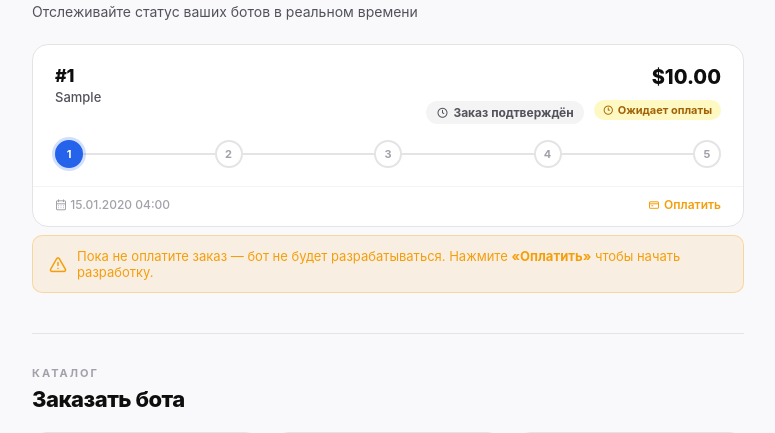
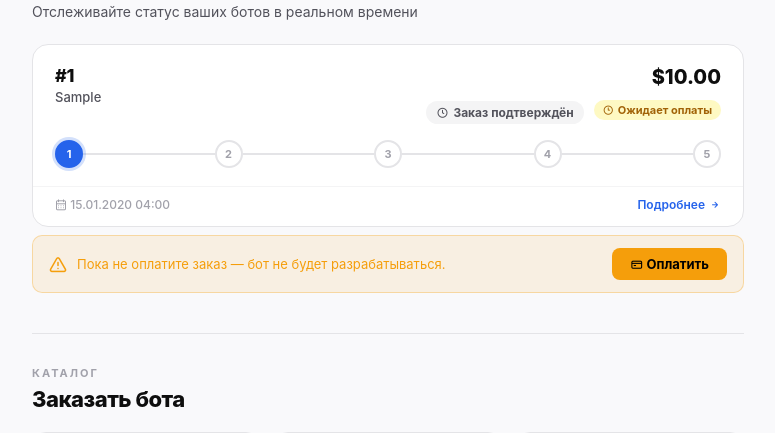
Before and after one commit to Nurmuhammad15/botsmith, a Django app: page /orders/ in a window 1280 px wide. Shown: the part 151-584 px from the top of the page, without its empty margins (252-1027 px from the left). Run offline with Django 5.2, Linux system fonts and the light colour scheme; a user stored in the database is signed in; tables that the repository leaves empty hold one stand-in row (values such as "Sample post").

Commit message:
hahahaha

```diff
--- a/orders/templates/orders/client.html
+++ b/orders/templates/orders/client.html
@@ -172,7 +172,7 @@
   {% if orders %}
     {% for order in orders %}
     <div class="order-wrap {% if order.status != 5 or not order.delivery %}order-wrap-single{% endif %}">
-    <a href="{% if order.payment_status == 'paid' %}/orders/{{ order.order_id }}/{% else %}/payment/payme/{{ order.order_id }}/{% endif %}" class="order-card" id="card-{{ order.order_id }}">
+    <a href="/orders/{{ order.order_id }}/" class="order-card" id="card-{{ order.order_id }}">
       <div class="order-head">
         <div>
           <div class="order-id">#{{ order.order_id }}</div>
@@ -209,17 +209,16 @@
       </div>
       <div class="order-date">
         <span><i class="uil uil-calendar-alt"></i> {{ order.created_at|date:"d.m.Y H:i" }}</span>
-        {% if order.payment_status == 'paid' %}
-          <span class="view-link">Подробнее <i class="uil uil-arrow-right"></i></span>
-        {% else %}
-          <span class="view-link" style="color:#f59e0b;"><i class="uil uil-credit-card"></i> Оплатить</span>
-        {% endif %}
+        <span class="view-link">Подробнее <i class="uil uil-arrow-right"></i></span>
       </div>
     </a>
     {% if order.payment_status != 'paid' %}
-    <div style="background:rgba(245,158,11,.1);border:1px solid rgba(245,158,11,.3);border-radius:10px;padding:12px 16px;margin-top:8px;display:flex;align-items:center;gap:10px;">
-      <i class="uil uil-exclamation-triangle" style="color:#f59e0b;font-size:18px;flex-shrink:0"></i>
-      <p style="margin:0;font-size:13px;color:#f59e0b;">Пока не оплатите заказ — бот не будет разрабатываться. Нажмите <strong>«Оплатить»</strong> чтобы начать разработку.</p>
+    <div style="background:rgba(245,158,11,.1);border:1px solid rgba(245,158,11,.3);border-radius:10px;padding:12px 16px;margin-top:8px;display:flex;align-items:center;justify-content:space-between;gap:10px;flex-wrap:wrap;">
+      <div style="display:flex;align-items:center;gap:10px;">
+        <i class="uil uil-exclamation-triangle" style="color:#f59e0b;font-size:18px;flex-shrink:0"></i>
+        <p style="margin:0;font-size:13px;color:#f59e0b;">Пока не оплатите заказ — бот не будет разрабатываться.</p>
+      </div>
+      <a href="/payment/payme/{{ order.order_id }}/" style="background:#f59e0b;color:#000;border:none;border-radius:8px;padding:8px 18px;font-weight:700;font-size:13px;cursor:pointer;text-decoration:none;white-space:nowrap;"><i class="uil uil-credit-card"></i> Оплатить</a>
     </div>
     {% endif %}
 
@@ -340,33 +339,20 @@
 <div class="modal-overlay" id="modalOverlay" onclick="closeModal()">
   <div class="modal-box" onclick="event.stopPropagation()">
     <h2 id="modalTitle">Оформить заказ</h2>
-    <p class="modal-sub" id="modalDesc">Выберите способ оплаты и подтвердите заказ</p>
+    <p class="modal-sub" id="modalDesc">Подтвердите заказ — оплатить можно позже</p>
     <div class="modal-price" id="modalPrice">$0</div>
-
-    <div class="pay-label"><i class="uil uil-credit-card"></i> Способ оплаты</div>
-    <div class="pay-methods">
-      <div class="pay-method selected" id="pm-payme" onclick="selectMethod('payme')">
-        <div class="pm-logo payme-color">P</div>
-        <div class="pm-name">Payme</div>
-        <div class="pm-sub">Visa / MC / Uzcard</div>
-      </div>
-      <div class="pay-method" id="pm-click" onclick="selectMethod('click')">
-        <div class="pm-logo click-color">C</div>
-        <div class="pm-name">Click</div>
-        <div class="pm-sub">Humo / Uzcard</div>
-      </div>
+    <div style="background:rgba(99,102,241,.1);border:1px solid rgba(99,102,241,.3);border-radius:10px;padding:12px 14px;font-size:13px;color:#a5b4fc;margin-bottom:16px;">
+      <i class="uil uil-info-circle"></i> После подтверждения заказ появится в «Мои заказы». Оплатить можно в любое время.
     </div>
-
     <div class="modal-actions">
       <button class="btn-cancel" onclick="closeModal()">Отмена</button>
       <button class="btn-confirm" style="flex:2" id="confirmBtn" onclick="submitOrder()">
-        <i class="uil uil-lock-alt"></i>
-        <span id="confirmBtnText">Оплатить через Payme</span>
+        <i class="uil uil-check-circle"></i>
+        <span id="confirmBtnText">Подтвердить заказ</span>
       </button>
     </div>
     <input type="hidden" id="hiddenBotType">
     <input type="hidden" id="hiddenPrice">
-    <input type="hidden" id="hiddenMethod" value="payme">
     {% csrf_token %}
   </div>
 </div>
@@ -374,17 +360,6 @@
 <div class="toast" id="toast"></div>
 
 <script>
-let selectedMethod = 'payme';
-
-function selectMethod(m) {
-  selectedMethod = m;
-  document.querySelectorAll('.pay-method').forEach(el => el.classList.remove('selected'));
-  document.getElementById('pm-' + m).classList.add('selected');
-  document.getElementById('hiddenMethod').value = m;
-  const labels = {payme: 'Оплатить через Payme', click: 'Оплатить через Click'};
-  document.getElementById('confirmBtnText').textContent = labels[m] || 'Оплатить';
-}
-
 function confirmOrder(botType, price, e) {
   if(e) e.preventDefault();
   document.getElementById('modalTitle').textContent = botType;
@@ -403,12 +378,10 @@ async function submitOrder() {
   const btn = document.getElementById('confirmBtn');
   const botType = document.getElementById('hiddenBotType').value;
   const price   = document.getElementById('hiddenPrice').value;
-  const method  = document.getElementById('hiddenMethod').value;
 
   btn.disabled = true;
   btn.innerHTML = '<i class="uil uil-spinner-alt"></i> Оформляем…';
 
-  // Get CSRF token from cookie
   function getCookie(name) {
     let v = null;
     document.cookie.split(';').forEach(c => {
@@ -426,15 +399,17 @@ async function submitOrder() {
         'Content-Type': 'application/json',
         'X-CSRFToken': csrf,
       },
-      body: JSON.stringify({bot_type: botType, price: price, payment_method: method})
+      body: JSON.stringify({bot_type: botType, price: price})
     });
     const data = await res.json();
-    if (data.ok && data.redirect) {
-      window.location.href = data.redirect;
+    if (data.ok) {
+      closeModal();
+      showToast('Заказ оформлен! Оплатите чтобы начать разработку.');
+      setTimeout(() => window.location.reload(), 1200);
     } else {
       showToast('Ошибка при оформлении', false);
       btn.disabled = false;
-      btn.innerHTML = '<i class="uil uil-lock-alt"></i> <span id="confirmBtnText">Оплатить</span>';
+      btn.innerHTML = '<i class="uil uil-check-circle"></i> <span id="confirmBtnText">Подтвердить заказ</span>';
     }
   } catch(err) {
     showToast('Ошибка сети', false);
--- a/orders/views.py
+++ b/orders/views.py
@@ -129,21 +129,11 @@ def place_order(request):
             payment_status='pending',
             payment_method='',
         )
-        # Return JSON with redirect URL for JS fetch
+        # Always return JSON — no redirect to payment
         if request.content_type and 'application/json' in request.content_type:
-            if method == 'payme':
-                url = f'/payment/payme/{order.order_id}/'
-            elif method == 'click':
-                url = f'/payment/click/{order.order_id}/'
-            else:
-                url = '/orders/'
-            return JsonResponse({'ok': True, 'redirect': url, 'order_id': order.order_id})
+            return JsonResponse({'ok': True, 'order_id': order.order_id})
 
-        # Normal form POST
-        if method == 'payme':
-            return redirect('pay_payme', order_id=order.order_id)
-        elif method == 'click':
-            return redirect('pay_click', order_id=order.order_id)
+        # Normal form POST — go to my orders
         return redirect('my_orders')
     return redirect('my_orders')
 
```
